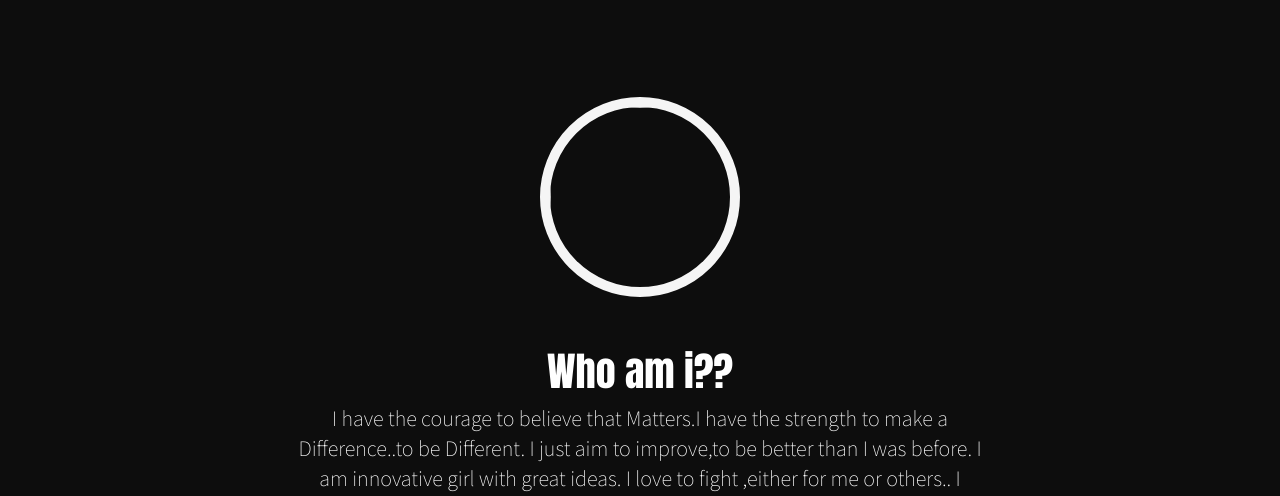
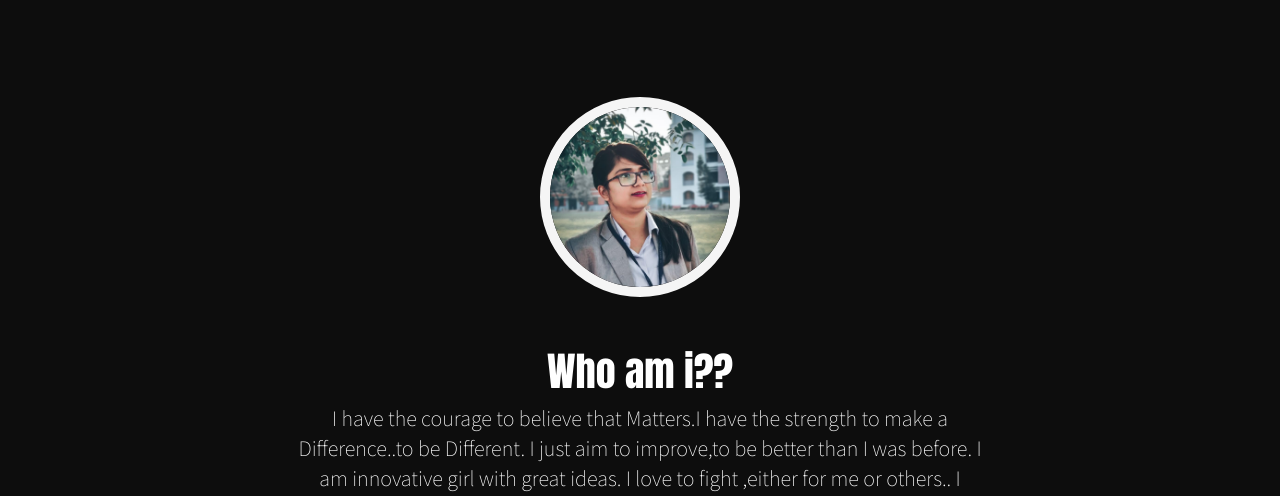
Before and after one commit to SinhaBoxer/PortfolioWebsite, a plain HTML site: page index.html in a window 1280 px wide. Shown: the part 755-1251 px from the top of the page. Drawn offline with nearby package versions, Linux system fonts and the light colour scheme.

Commit message:
Update index.html

```diff
--- a/index.html
+++ b/index.html
@@ -70,7 +70,7 @@
 
     <div id="ab" class="aboutme">
         <div class="profile">
-            <img id="profile-pic" src="images/MYPIC2.jpeg" alt="">
+            <img id="profile-pic" src="images/MY PIC2.jpeg" alt="">
             <h2 style="padding-top: 50px;">Who am i??</h2>
             <p>I have the courage to believe that Matters.I have the strength to make a Difference..to be Different.
                 I just aim to improve,to be better than I was before. I am innovative girl with great ideas.
```
